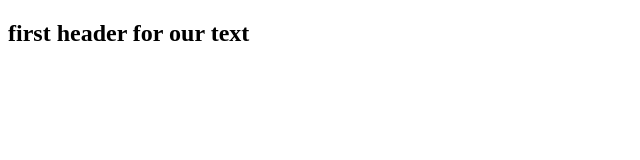
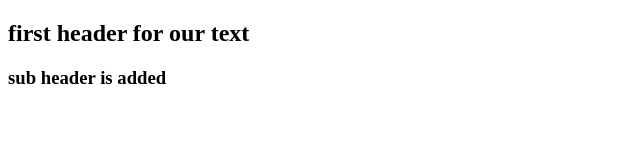
Before and after one commit to sanatulla/gitone, a plain HTML site: page index1.html in a window 1280 px wide. Shown: the whole page, without its empty margins (0-640 px from the left). Drawn offline with Linux system fonts and the light colour scheme.

Commit message:
subheader is added in index1.html

```diff
--- a/index1.html
+++ b/index1.html
@@ -8,5 +8,6 @@
 </head>
 <body>
     <h2>first header for our text</h2>
+    <h3>sub header is added</h3>
 </body>
 </html>
```
